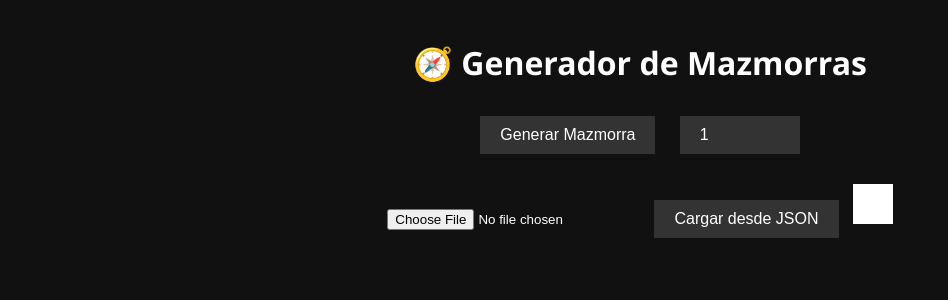
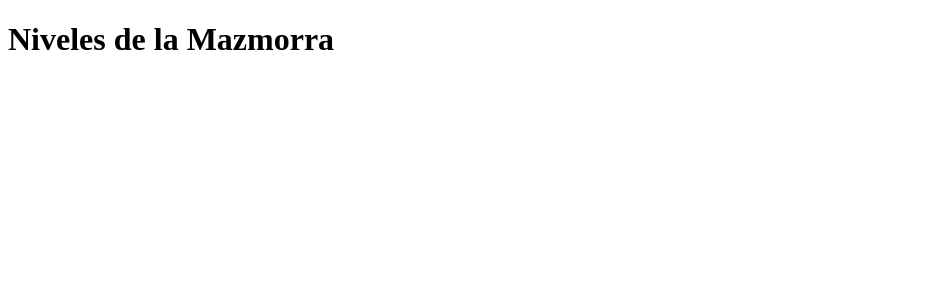
Before and after one commit to zharkrin/generador-mazmorras-panterra, a Flask app: template templates/index.html in a window 1280 px wide. Shown: the top 300 px of the page, without its empty margins (0-948 px from the left). Run offline with Flask 3, Linux system fonts and the light colour scheme; the template is opened without the code that fills it, so the values that code supplies are empty.

Commit message:
Actualizar index.html

```diff
--- a/templates/index.html
+++ b/templates/index.html
@@ -2,79 +2,28 @@
 <html lang="es">
 <head>
     <meta charset="UTF-8">
-    <title>Generador de Mazmorras</title>
-    <style>
-        body {
-            background-color: #111;
-            color: white;
-            font-family: 'Segoe UI', sans-serif;
-            text-align: center;
-            margin: 0;
-            padding: 20px;
-        }
-        .btn {
-            background-color: #333;
-            color: white;
-            padding: 10px 20px;
-            border: none;
-            margin: 10px;
-            cursor: pointer;
-            font-size: 16px;
-        }
-        .btn:hover {
-            background-color: #555;
-        }
-        #mapa {
-            margin-top: 20px;
-            background-color: white;
-            display: inline-block;
-            padding: 20px;
-        }
-    </style>
+    <title>Mazmorra de Biomas</title>
 </head>
 <body>
-    <h1>🧭 Generador de Mazmorras</h1>
-    <button class="btn" onclick="generarMazmorra()">Generar Mazmorra</button>
-    <input type="number" id="nivel" min="1" max="100" value="1" class="btn" style="width: 80px;">
-    <br>
-    <input type="file" id="archivoJSON" accept=".json" style="margin-top: 20px; color: white;">
-    <button class="btn" onclick="cargarDesdeJSON()">Cargar desde JSON</button>
-
-    <div id="mapa"></div>
+    <h1>Niveles de la Mazmorra</h1>
+    <ul id="lista-niveles"></ul>
 
     <script>
-        let svgTexto = '';
-        let datosJSON = {};
-
-        function generarMazmorra() {
-            const nivel = document.getElementById("nivel").value;
-            fetch(`/generar?nivel=${nivel}`)
-                .then(res => res.json())
-                .then(data => {
-                    svgTexto = data.svg;
-                    datosJSON = data.json;
-                    document.getElementById("mapa").innerHTML = svgTexto;
-                });
-        }
-
-        function cargarDesdeJSON() {
-            const input = document.getElementById('archivoJSON');
-            if (!input.files[0]) return alert("Selecciona un archivo JSON primero.");
-
-            const formData = new FormData();
-            formData.append('archivo', input.files[0]);
-
-            fetch('/cargar', {
-                method: 'POST',
-                body: formData
-            })
+        fetch("/mazmorra")
             .then(res => res.json())
             .then(data => {
-                svgTexto = data.svg;
-                datosJSON = data.json;
-                document.getElementById('mapa').innerHTML = svgTexto;
+                const lista = document.getElementById("lista-niveles");
+                data.forEach(nivel => {
+                    const li = document.createElement("li");
+                    li.innerHTML = `<strong>Nivel ${nivel.numero}:</strong> ${nivel.bioma}`;
+
+                    nivel.elementos.forEach(e => {
+                        li.innerHTML += `<br>— ${e.tipo.toUpperCase()}: ${e.nombre}`;
+                    });
+
+                    lista.appendChild(li);
+                });
             });
-        }
     </script>
 </body>
 </html>
```
